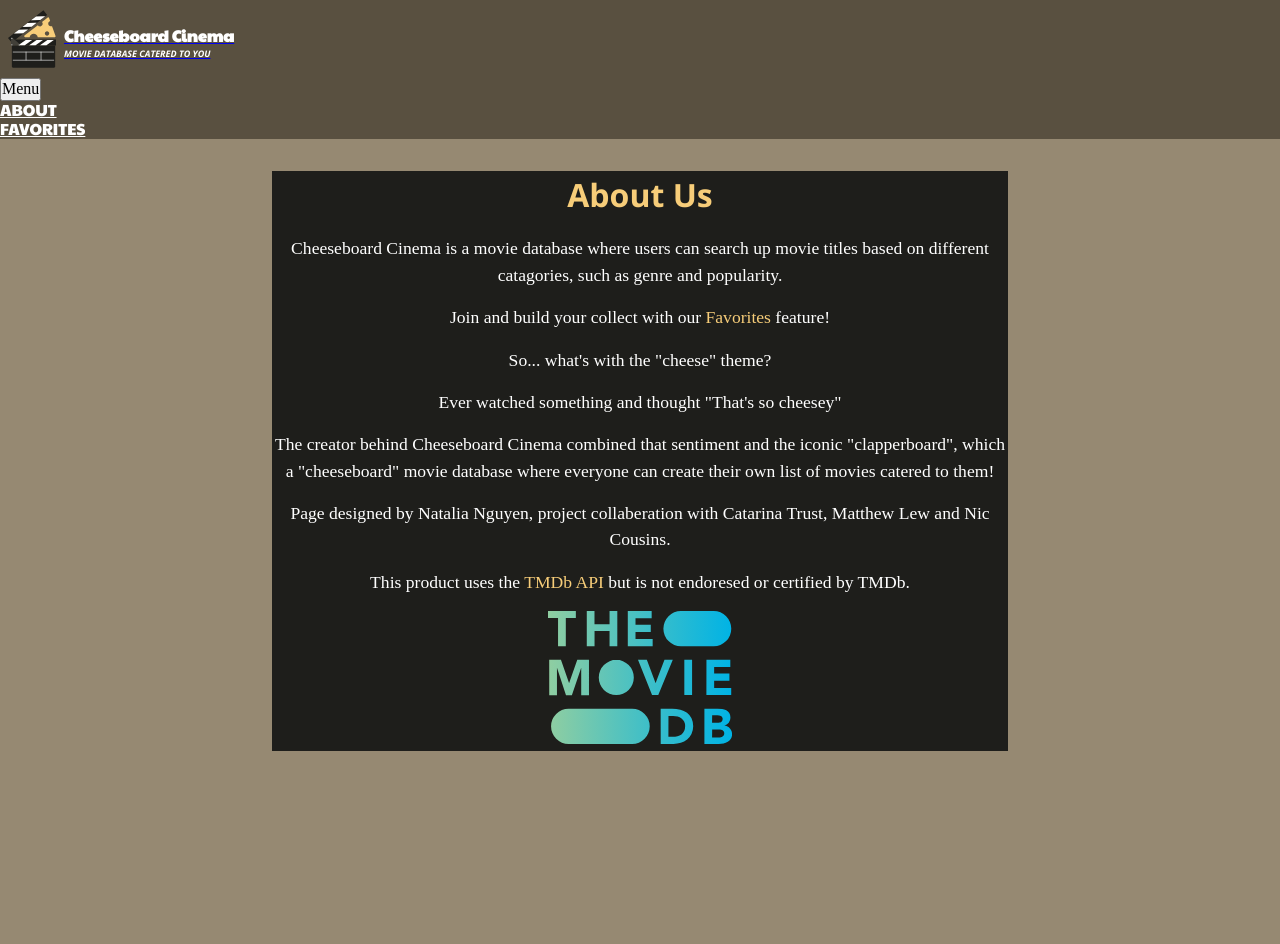
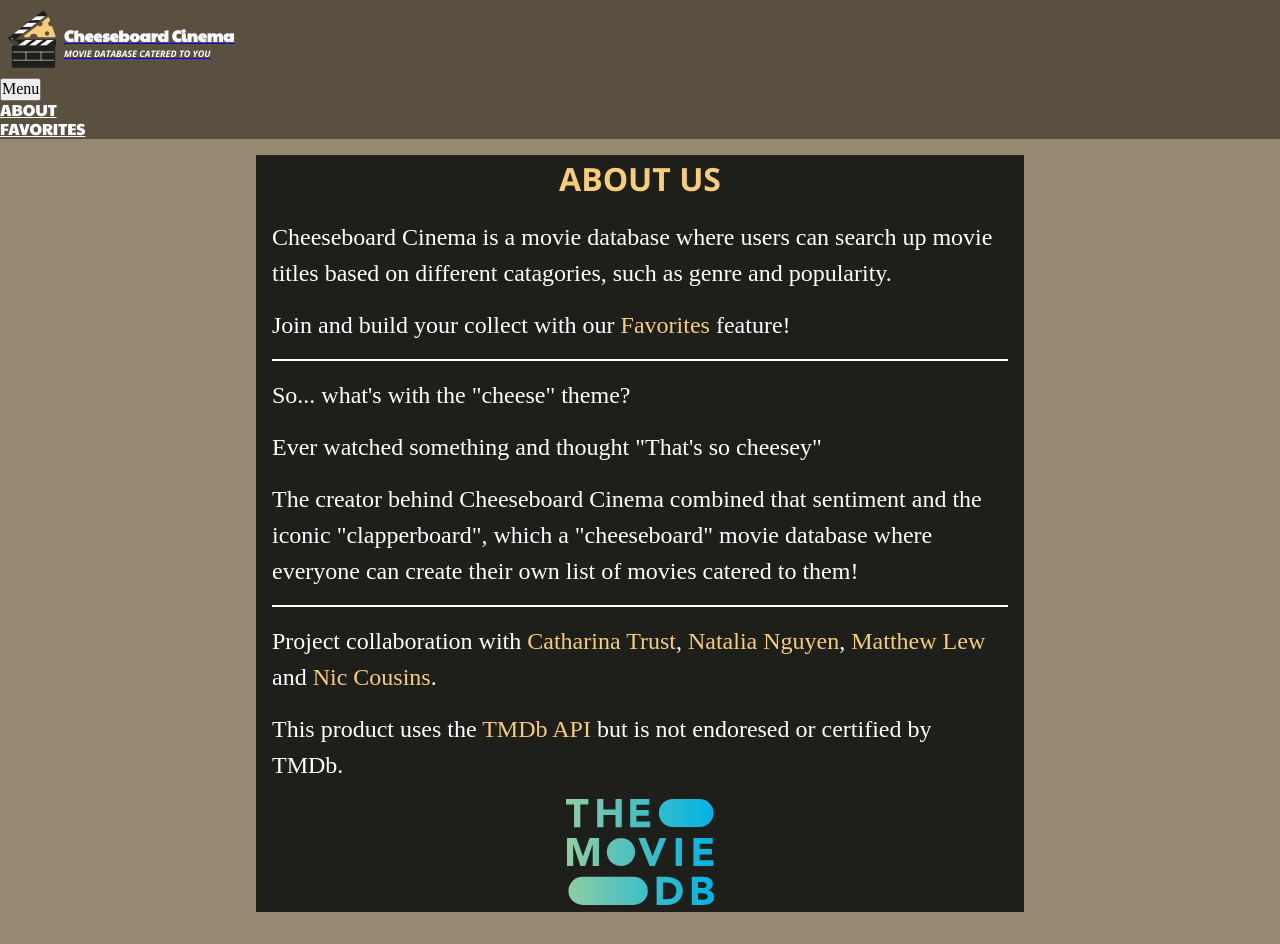
Before and after one commit to nstcuz/movie-database, a React (Vite) app: page /about in a window 1280 px wide. Before the commit the page ends 800 px from the top, so only its background shows below. Built offline with nearby package versions, Linux system fonts and the light colour scheme.

Commit message:
most updated about page file

```diff
--- a/src/pages/PageAbout.jsx
+++ b/src/pages/PageAbout.jsx
@@ -7,16 +7,20 @@ const About = () => {
         <div className='about-content'>
             <div className='about-container'>
             <h2>About Us</h2>
+            <div className='about-text'>
             <p>Cheeseboard Cinema is a movie database where users can search up movie titles based on different catagories, such as genre and popularity.</p>
-            <p>Join and build your collect with our <a href="PageFavorites.jsx">Favorites</a> feature!</p>
+            <p className="border-bottom">Join and build your collect with our <a href="PageFavorites.jsx">Favorites</a> feature!</p>
             <p>So... what's with the "cheese" theme?</p>
             <p>Ever watched something and thought "That's so cheesey"</p>
-            <p>The creator behind Cheeseboard Cinema combined that sentiment and the iconic "clapperboard", which a "cheeseboard" movie database
+            <p className="border-bottom">The creator behind Cheeseboard Cinema combined that sentiment and the iconic "clapperboard", which a "cheeseboard" movie database
                 where everyone can create their own list of movies catered to them!
             </p>
-            <p>Page designed by Natalia Nguyen, project collaberation with Catarina Trust, Matthew Lew and Nic Cousins.</p>
+            <p>Project collaboration with <a href='https://www.cgtwebdesigns.com/'>Catharina Trust</a>, <a href='https://www.natcreates.com/'>Natalia Nguyen</a>, <a href='https://mlewebs.ca/'>Matthew Lew</a> and <a href='https://niccousins.com/'>Nic Cousins</a>.</p>
             <p>This product uses the <a href="https://developer.imdb.com/">TMDb API</a> but is not endoresed or certified by TMDb.</p>
+            <div className='image-container'>
             <img src={logo} alt="TMDb logo" />
+            </div>
+            </div>
             </div>
         </div>
     );
--- a/src/scss/_body.scss
+++ b/src/scss/_body.scss
@@ -1,4 +1,5 @@
 @use 'vars' as *;
+@use 'mixins' as *;
 
 body {
     background-color: $primaryColor;
@@ -7,43 +8,48 @@ body {
 .about-content {
     max-width: 800px;
     margin: 0 auto;
-    padding: 2rem;
-    text-align: center;
-    font-size: 1.1rem;
+    padding: 1rem;
+    text-align: left;
+    font-size: 1rem;
     line-height: 1.5;
-    color: #FFFFFF;
-    background-color: #968972;
+    color:  $fontColorLight;
+    background-color: $primaryColor;
 
     .about-container{
-        background-color: #1E1E1B;
+        background-color: $highlightColor;
+    }
+    .about-text{
+        margin: 1rem;
+    }
+    .image-container{
+        text-align: center;
     }
 
     h2 {
-      font-size: 2rem;
+      font-size: 1rem;
       margin-bottom: 1rem;
-      color: #F7CD79;
-      background-color: #1E1E1B;
-    }
-
-    h3 {
-      font-size: 1.5rem;
-      margin-top: 2rem;
-      margin-bottom: 0.5rem;
+      color: $fontColorCheese;
+      text-align: center;
+      text-transform: uppercase;
     }
 
     p {
       margin-bottom: 1rem;
-      background-color: #1E1E1B;
+      &.border-bottom {
+        border-bottom: 2px solid $fontColorLight;
+        padding-bottom: 1rem;
+
+    }
     }
 
     a {
-      color: #F7CD79;
+      color: $fontColorCheese;
       text-decoration: none;
       transition: color 0.3s ease;
 
 
       &:hover {
-        color: #F7CD79;
+        color: $fontColorCheese;
       }
     }
 
@@ -51,3 +57,32 @@ body {
         width: 25%;
     }
   }
+
+  @include mediaQuery(42.25em){
+    .about-content {
+    h2{
+      font-size: 1.5rem;
+    }
+    p{
+      font-size: 1.4rem;
+    }
+    img{
+      width: 15%;
+    }
+    }
+  }
+
+
+  @include mediaQuery(64em){
+    .about-container{
+    h2{
+    font-size: 2rem;
+    }
+    img{
+      width: 20%;
+    }
+    p{
+      font-size: 1.5rem;
+    }
+  }
+  }
```
